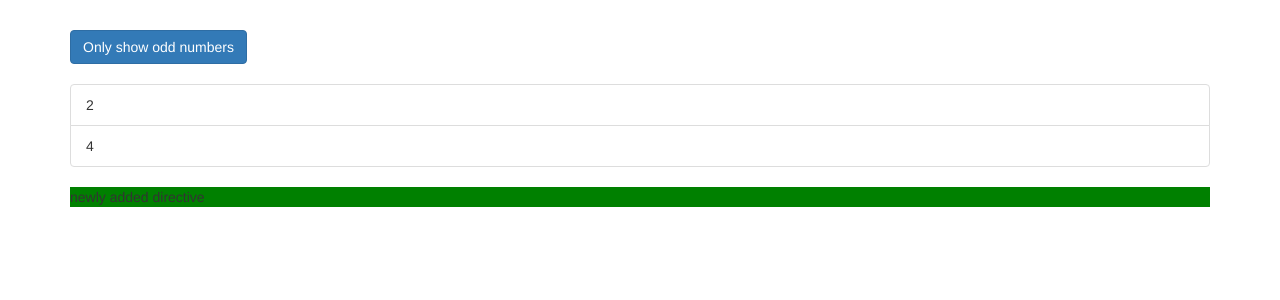
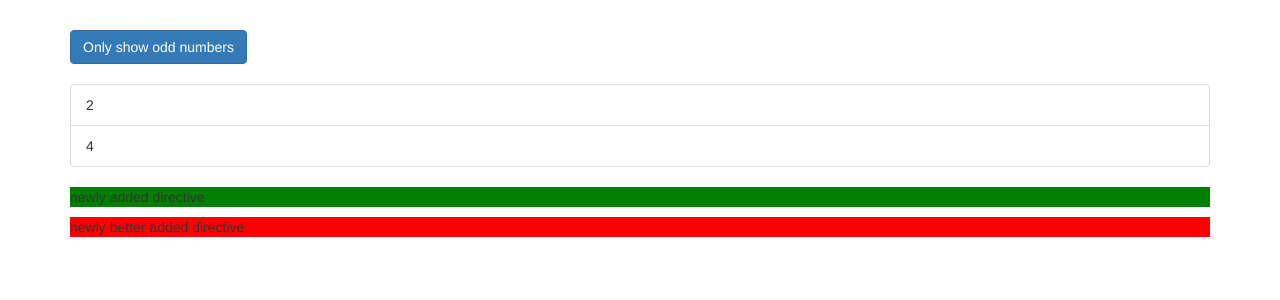
Before and after one commit to Oswaldgerald/Directives, an Angular app: page / in a window 1280 px wide. Shown: the top 300 px of the page. Built offline with nearby package versions, Linux system fonts and the light colour scheme.

Commit message:
Directives

```diff
--- a/src/app/app.component.html
+++ b/src/app/app.component.html
@@ -27,6 +27,7 @@
         </div>
       </ul>
         <p appBasicHighlight>newly added directive</p>
+        <p appBetterHighlight>newly better added directive</p>
     </div>
   </div>
 </div>
--- /dev/null
+++ b/src/app/better-highlight/better-highlight.directive.ts
@@ -0,0 +1,13 @@
+import {Directive, ElementRef, OnInit, Renderer2} from '@angular/core';
+
+@Directive({
+  selector: '[appBetterHighlight]'
+})
+export class BetterHighlightDirective implements OnInit {
+
+  constructor(private elRef: ElementRef, private renderer: Renderer2) {
+  }
+   ngOnInit(): void {
+    this.renderer.setStyle(this.elRef.nativeElement, 'background-color', 'red');
+   }
+}
```
Also changed, not shown: src/app/app.module.ts (+8 -5 lines).
